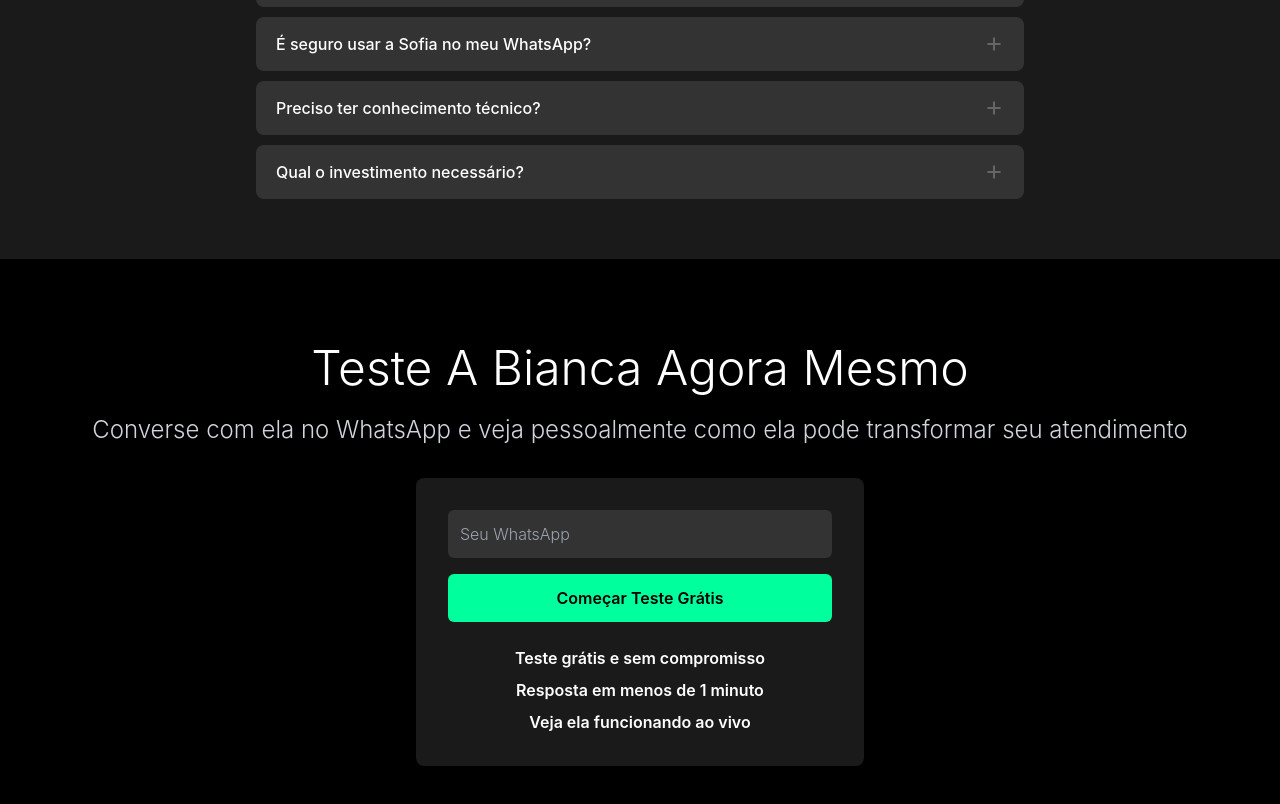
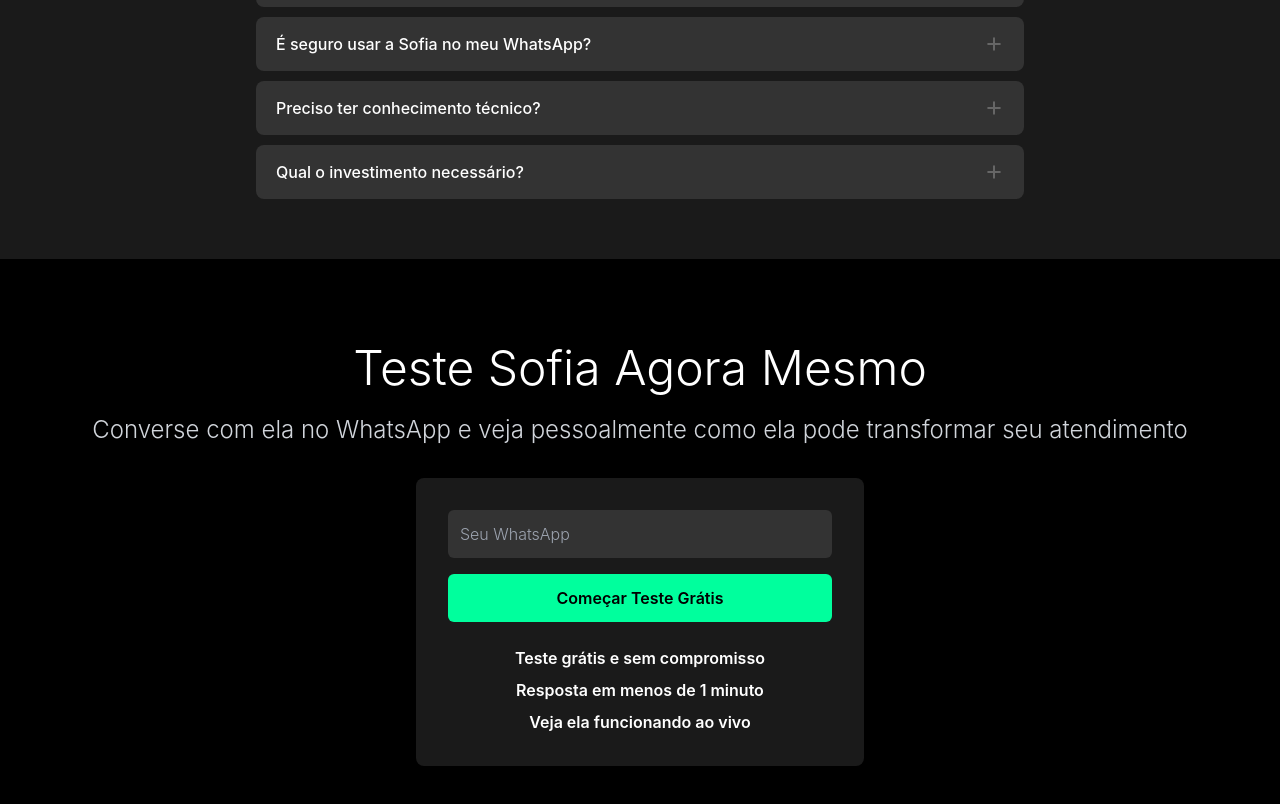
Before and after one commit to rether-io/Relter-Final-Version-pt-en, a React (Vite) app: page / in a window 1280 px wide. Shown: the part 3491-4295 px from the top of the page. Built offline with nearby package versions, Linux system fonts and the light colour scheme.

Commit message:
Update index.jsx
copy updt

```diff
--- a/src/sections/DemoSection/index.jsx
+++ b/src/sections/DemoSection/index.jsx
@@ -2,7 +2,7 @@
 
     const demoContent = {
       pt: {
-        title: 'Teste A Bianca Agora Mesmo',
+        title: 'Teste Sofia Agora Mesmo',
         description:
           'Converse com ela no WhatsApp e veja pessoalmente como ela pode transformar seu atendimento',
         inputPlaceholder: 'Seu WhatsApp',
@@ -12,7 +12,7 @@
         subText3: 'Veja ela funcionando ao vivo',
       },
       en: {
-        title: 'Test Bianca Now',
+        title: 'Test Sofia Now',
         description:
           'Chat with her on WhatsApp and see for yourself how she can transform your customer service',
         inputPlaceholder: 'Your WhatsApp',
```
